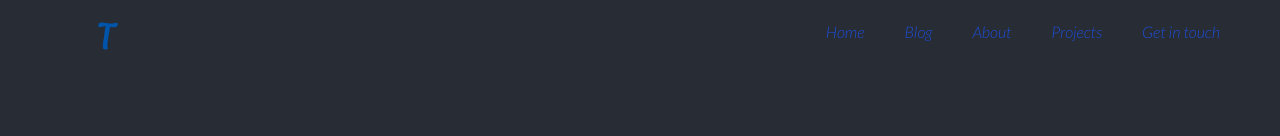
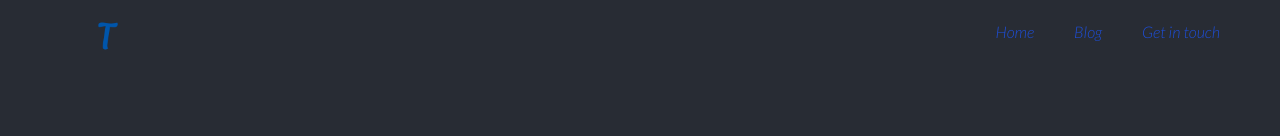
Before and after one commit to devteni/portfolio-website, a React (Create React App) app: page / in a window 1280 px wide. Shown: the top 136 px of the page. Built offline with nearby package versions, Linux system fonts and the light colour scheme.

Commit message:
modified the navlinks

```diff
--- a/src/components/Navbar.js
+++ b/src/components/Navbar.js
@@ -7,29 +7,6 @@ AOS.init({
     duration: 100
 })
 
-const navlinks = [
-    {
-        "text": "Home",
-        "link": "/"
-    },
-    {
-        "text": "Blog",
-        "link": "https://tenifatunmbi.hashnode.dev"
-    },
-    {
-        "text": "About",
-        "link": ""
-    },
-    {
-        "text": "Projects",
-        "link": ""
-    },
-    {
-        "text":"Get in touch",
-        "link": ""
-    }
-]
-console.log(navlinks.Home)
 const Navbar = () => {
     const handleClick = () => {
         const element = document.querySelector("#navContent");
@@ -56,18 +33,15 @@ const Navbar = () => {
                 </div>
 
             <ul className="hidden sm:flex cursor-pointer" id="navContent">
-                {
-                    navlinks.map((link, i) => {
-                        return(
-                        <li className="py-5 px-5 hover:text-blue-600 transition duration-200 hover:bg-gray-800 sm:hover:bg-transparent text-blue-700" data-aos="fade-up">
-                        <Link to={link.link}>
-                            <p className="text-base antialiased">{link.text}</p>
-                        </Link>
-
-                        </li>
-                        )
-                    })
-}
+                <li className="py-5 px-5 hover:text-blue-600 transition duration-200 hover:bg-gray-800 sm:hover:bg-transparent text-blue-700" data-aos="fade-up">
+                    <Link to="/">Home</Link>
+                </li>
+                <li className="py-5 px-5 hover:text-blue-600 transition duration-200 hover:bg-gray-800 sm:hover:bg-transparent text-blue-700" data-aos="fade-up">
+                    <a href="https://tenifatunmbi.hashnode.dev" target="_blank" rel="noreferrer">Blog</a>
+                </li>
+                <li className="py-5 px-5 hover:text-blue-600 transition duration-200 hover:bg-gray-800 sm:hover:bg-transparent text-blue-700" data-aos="fade-up">
+                    <Link to="/contact">Get in touch</Link>
+                </li>
             </ul>
             </nav>
         </div>
```
